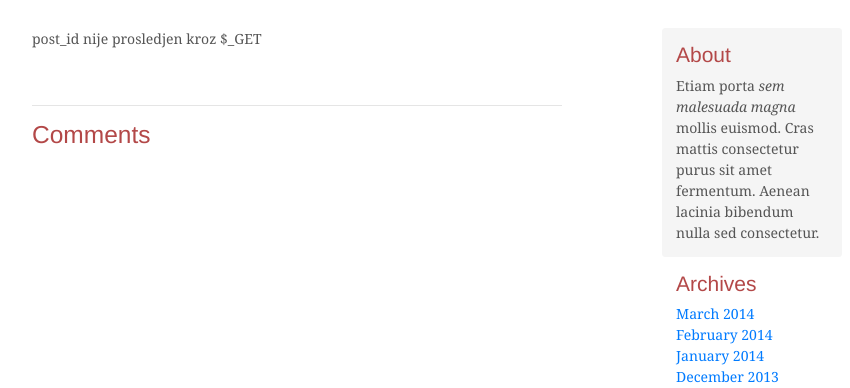
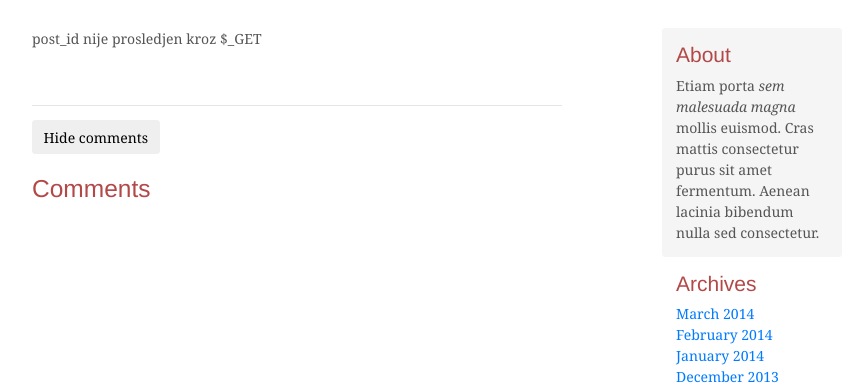
Before and after one commit to stefandrazic/OK_Zavrsni, a PHP site: page /single-post.php in a window 1280 px wide. Shown: the part 205-593 px from the top of the page, without its empty margins (203-1053 px from the left). Run offline with PHP 8.4, Linux system fonts and the light colour scheme; data that the repository does not hold is empty.

Commit message:
Zadatak 6

```diff
--- a/comments.php
+++ b/comments.php
@@ -1,9 +1,10 @@
 <div class="comments">
     <hr>
+    <button class="btn btn-default" id="comments-btn">Hide comments</button>
     <h3>Comments</h3>
-    <ul>
+    <ul id="comments-list">
         <?php foreach ($comments as $comment) { ?>
-            <li>
+            <li class="">
                 <h4>
                     <?= $comment['author'] ?>
                 </h4>
--- a/footer.php
+++ b/footer.php
@@ -8,6 +8,7 @@
         <a href="#">Back to top</a>
     </p>
 </footer>
+<script src="script.js"></script>
 </body>
 
 </html>
--- /dev/null
+++ b/script.js
@@ -0,0 +1,12 @@
+const comments_btn = document.querySelector("#comments-btn");
+const comments_list = document.querySelector("#comments-list");
+
+comments_btn.addEventListener("click", () => {
+  if (comments_btn.innerHTML === "Hide comments") {
+    comments_list.style.display = "none";
+    comments_btn.innerHTML = "Show comments";
+  } else {
+    comments_list.style.display = "block";
+    comments_btn.innerHTML = "Hide comments";
+  }
+});
--- a/styles/styles.css
+++ b/styles/styles.css
@@ -20,3 +20,7 @@ h6 {
   margin-bottom: 30px;
   border: 2px solid black;
 }
+
+.comments h3 {
+  margin-top: 20px;
+}
```
